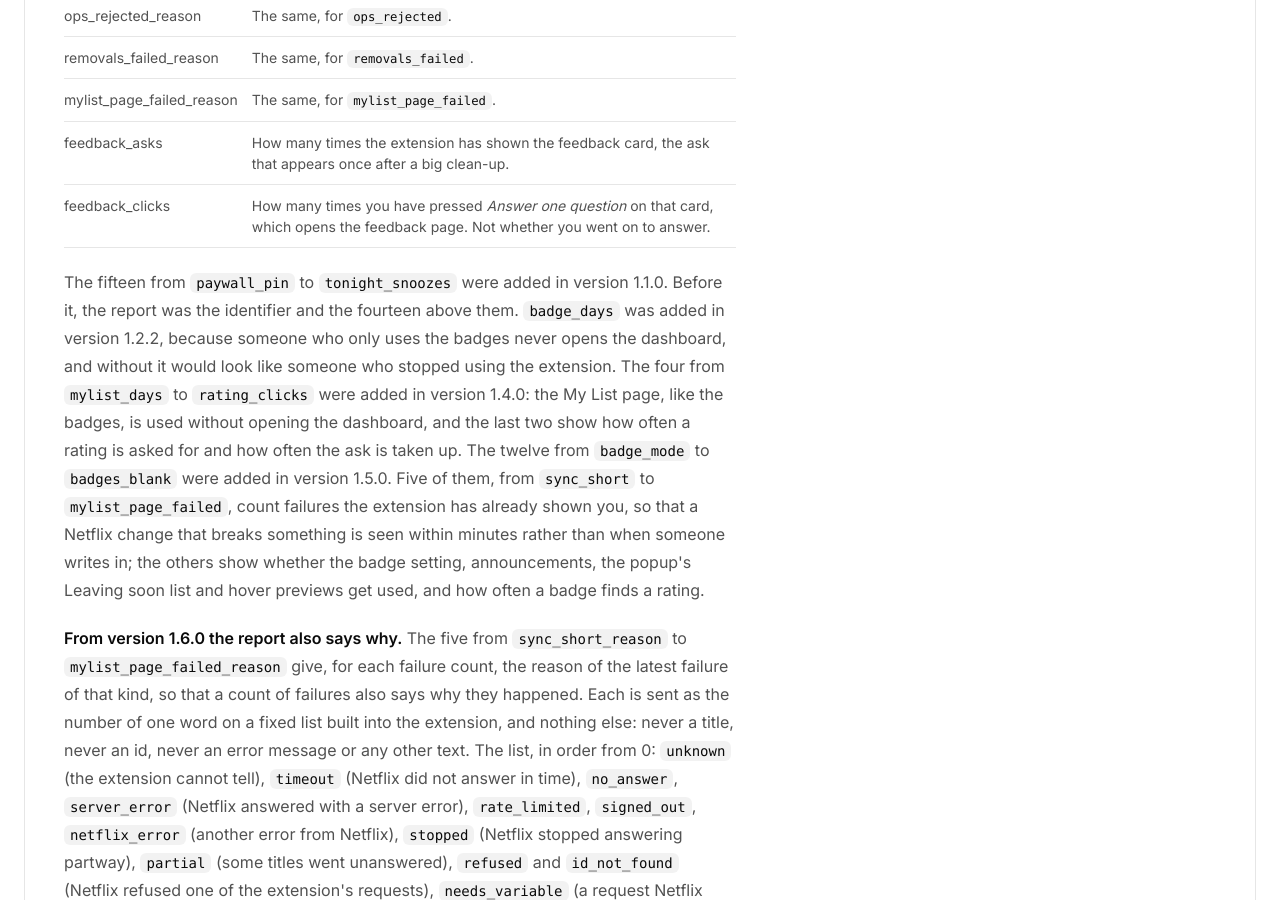
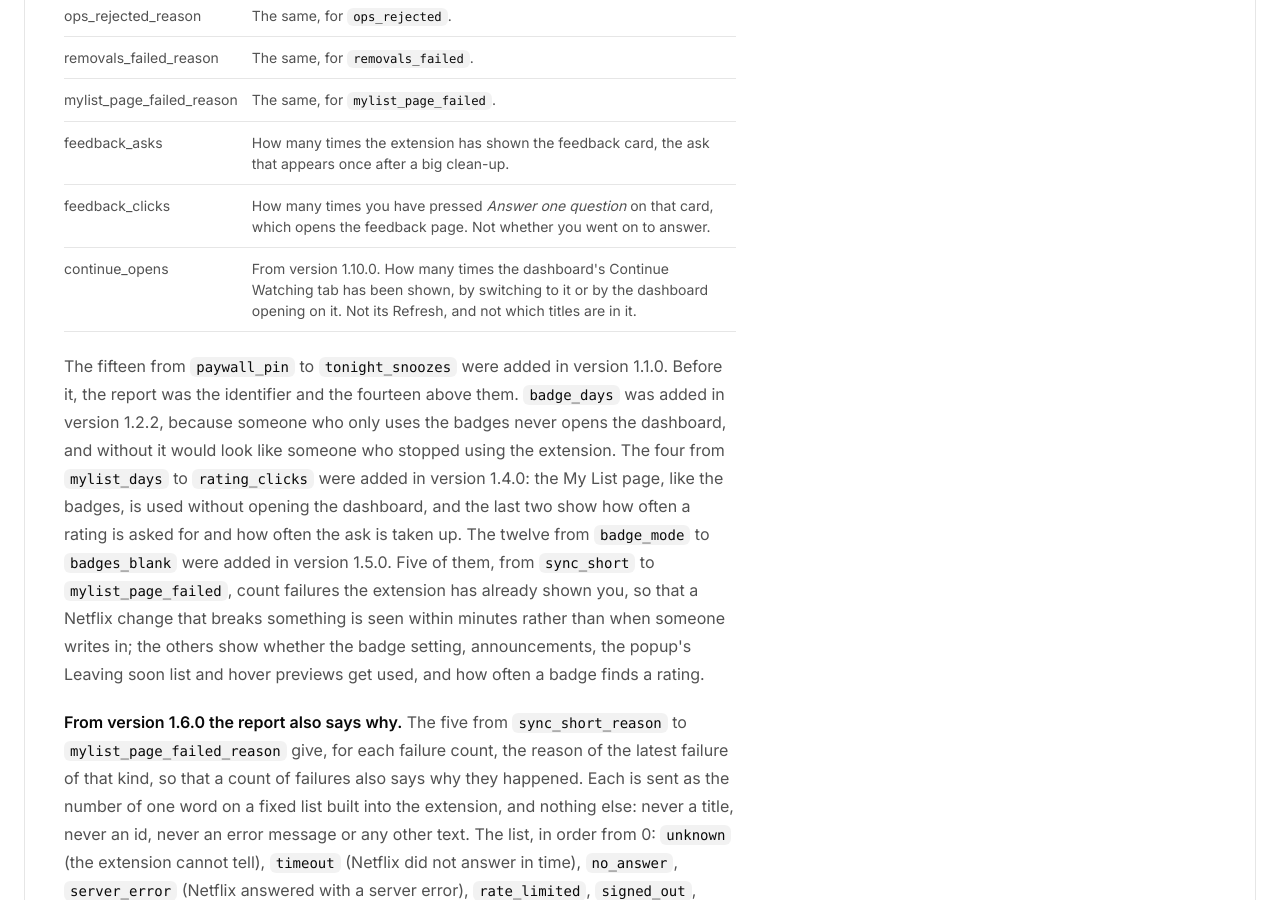
Before and after one commit to dominic-lam/tidywl-site, a Jekyll site: the page built from netflix/privacy/index.html, in a window 1280 px wide and 900 px high, scrolled down 24268 px. Built offline with Jekyll 4.4.1, drawn with Linux system fonts in a browser that asks for light colours.

Commit message:
netflix(privacy): continue_opens in the usage report, drafted for 1.10.0
Not to merge before 1.10.0 is live: the extension sends the count only from
that version. The dated line and privacy_updated are set on release day.

Co-Authored-By: Claude Opus 5.5 <noreply@anthropic.com>
Claude-Session: https://claude.ai/code/session_01DYBDmq7mPEMy9s5UMuhAhD

```diff
--- a/netflix/privacy/index.html
+++ b/netflix/privacy/index.html
@@ -194,6 +194,14 @@ last_modified_at: 2026-11-19
      day, 2026-11-19, after the claims above were read against the v1.9.0 tag
      (53d4269): no new fetch(), no new storage key, manifest.json changed in
      its version only.
+
+     1.10.0, drafted 2026-11-20 on branch policy-1.10.0 against the extension's
+     main (a115a5a): one more usage-report count, continue_opens
+     (usage-utils.js USAGE_REPORT_CAPS; recorded in dashboard-continue.js
+     showContinueTab when the tab is shown). No new storage key, no new fetch(),
+     no permission change. Set the dated line, privacy_updated and
+     last_modified_at on release day, after reading these claims against the
+     v1.10.0 tag.
 
      This is the page the Chrome Web Store listing points at, so every sentence
      in it has to be true of the shipped build, not of the plan.
@@ -812,6 +820,7 @@ last_modified_at: 2026-11-19
           <tr><td>mylist_page_failed_reason</td><td>The same, for <code>mylist_page_failed</code>.</td></tr>
           <tr><td>feedback_asks</td><td>How many times the extension has shown the feedback card, the ask that appears once after a big clean-up.</td></tr>
           <tr><td>feedback_clicks</td><td>How many times you have pressed <em>Answer one question</em> on that card, which opens the feedback page. Not whether you went on to answer.</td></tr>
+          <tr><td>continue_opens</td><td>From version 1.10.0. How many times the dashboard's Continue Watching tab has been shown, by switching to it or by the dashboard opening on it. Not its Refresh, and not which titles are in it.</td></tr>
         </tbody>
       </table>
     </div>
```
